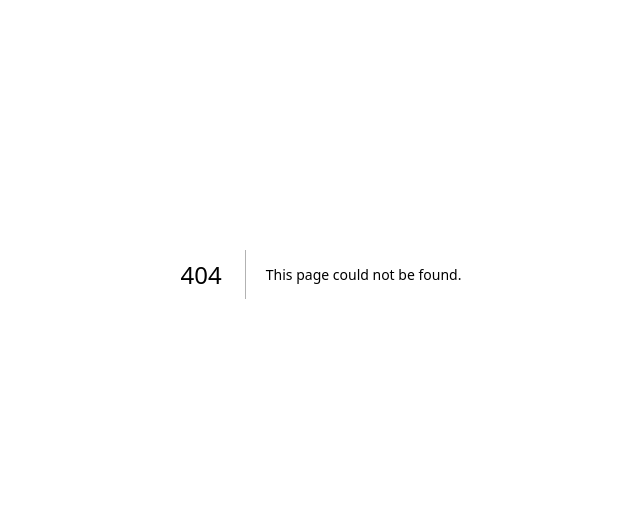
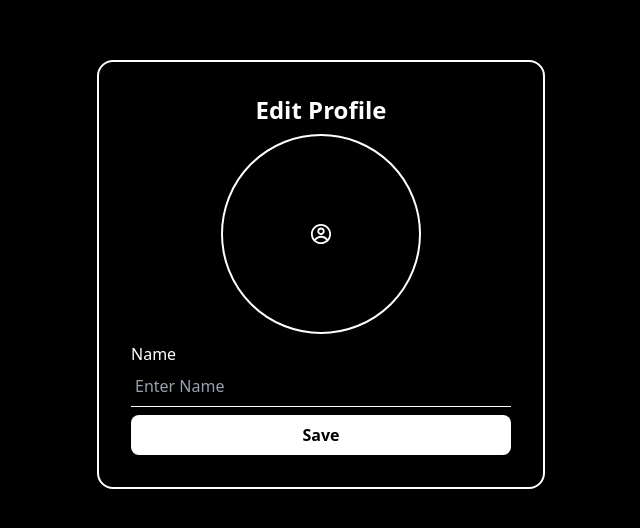
Before and after one commit to vitthalganeshshivane/Destination_NextJs, a Next.js app in the folder practice-project-02-next-auth-webapp/: page /edit in a window 1280 px wide. Before the commit this address had no page. Shown: the part 126-654 px from the top of the page, without its empty margins (319-959 px from the left). Built offline with nearby package versions, Linux system fonts and the light colour scheme; no server answers.

Commit message:
feat(profile): add editable profile form with image preview

```diff
--- /dev/null
+++ b/practice-project-02-next-auth-webapp/src/app/edit/page.tsx
@@ -0,0 +1,83 @@
+"use client";
+
+import { useSession } from "next-auth/react";
+import Image from "next/image";
+import React, { useEffect, useRef, useState } from "react";
+import { CgProfile } from "react-icons/cg";
+
+function page() {
+  const [name, setName] = useState("");
+  const [frontendImg, setFrontendImg] = useState("");
+  const [backendImg, setBackendImg] = useState<File | null>();
+
+  const { data } = useSession();
+  const imageInput = useRef<HTMLInputElement>(null);
+
+  const handleImage = (e: React.ChangeEvent<HTMLInputElement>) => {
+    const files = e.target.files;
+    if (!files || files.length == 0) {
+      return;
+    }
+    const file = files[0];
+    setBackendImg(file);
+    setFrontendImg(URL.createObjectURL(file));
+  };
+
+  //   useEffect(() => {
+  //     if (data) {
+  //       setName(data?.user.name as string);
+  //       setFrontendImg(data?.user?.image as string);
+  //     }
+  //   });
+
+  useEffect(() => {
+    if (data?.user?.name) {
+      setName(data?.user?.name ?? "");
+      setFrontendImg(data.user.image ?? "");
+    }
+  }, [data]);
+
+  return (
+    <div className="min-h-screen flex flex-col items-center justify-center bg-black text-white px-4">
+      <div className="w-full max-w-md border-2 border-white rounded-2xl p-8 shadow-lg">
+        <h1 className="text-2xl font-semibold text-center mb-2">
+          Edit Profile
+        </h1>
+        <form className="space-y-2 flex flex-col w-full items-center">
+          <div
+            className="w-[200px] h-[200px] rounded-full border-2 flex justify-center items-center border-white transition-all hover:border-blue-500 text-white hover:text-blue-500 cursor-pointer overflow-hidden relative"
+            onClick={() => imageInput.current?.click()}
+          >
+            <input
+              type="file"
+              accept="image/*"
+              hidden
+              ref={imageInput}
+              onChange={handleImage}
+            />
+            {frontendImg ? (
+              <Image src={frontendImg} fill alt="userprofile" />
+            ) : (
+              <CgProfile size={22} />
+            )}
+          </div>
+          <div className="w-full">
+            <label className="block font-medium">Name</label>
+            <input
+              type="text"
+              placeholder="Enter Name"
+              className="w-full border-b border-white py-2 px-1 bg-black text-white outline-none placeholder-gray-400"
+              value={name}
+              onChange={(e: React.ChangeEvent) => setName(e.target.value)}
+            />
+          </div>
+          <button className="w-full py-2 px-4 bg-white text-black font-semibold rounded-lg hover:bg-gray-200 transition-colors">
+            Save
+          </button>
+        </form>
+      </div>
+    </div>
+  );
+}
+
+export default page;
```
